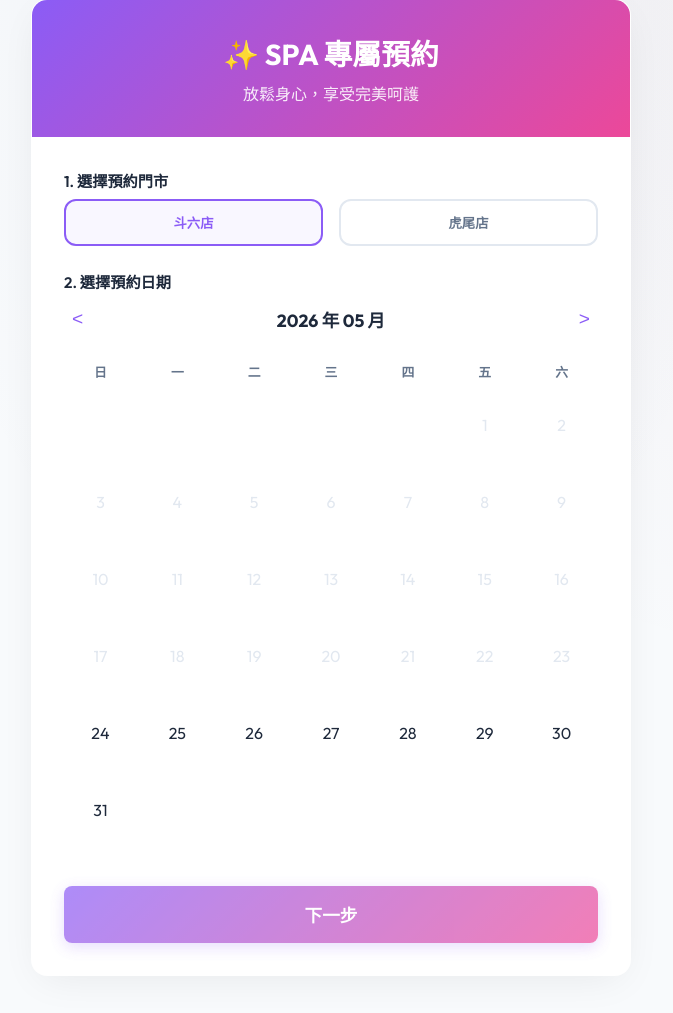
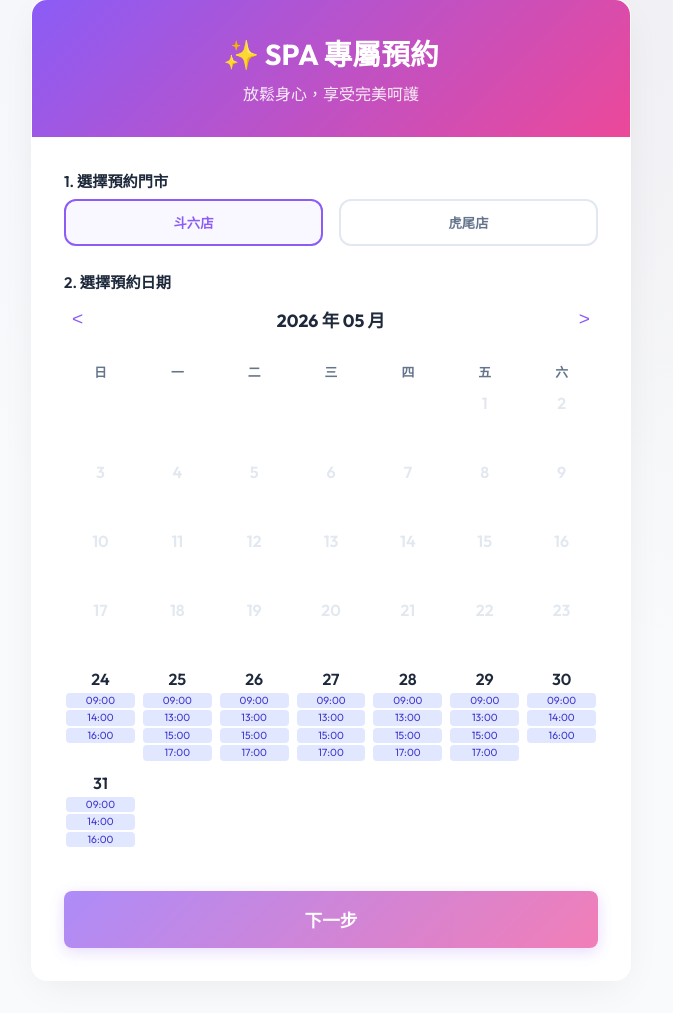
Before and after one commit to sisisleeping-web/beauty-vip-webapp, a Flask app: page /spa/booking in a window 1280 px wide. Shown: the part 33-1046 px from the top of the page, without its empty margins (309-982 px from the left). Before the commit the page ends 980 px from the top, so only its background shows below. Run offline with Flask 3, Linux system fonts and the light colour scheme; data comes from the database, SQL or seed files in the repository; data that the repository does not hold is empty.

Commit message:
Display available slots directly on calendar dates (Option A)

```diff
--- a/templates/spa_booking.html
+++ b/templates/spa_booking.html
@@ -112,11 +112,13 @@
       padding: 0.5rem 0;
     }
     .calendar-day {
-      aspect-ratio: 1;
+      min-height: 65px;
       display: flex;
+      flex-direction: column;
       align-items: center;
-      justify-content: center;
-      border-radius: 50%;
+      justify-content: flex-start;
+      border-radius: 8px;
+      padding: 4px 2px;
       cursor: pointer;
       font-weight: 500;
       transition: all 0.2s;
@@ -124,6 +126,7 @@
     .calendar-day:not(.disabled):hover { background: var(--bg); }
     .calendar-day.disabled { color: var(--border); cursor: not-allowed; }
     .calendar-day.active { background: var(--primary); color: white; box-shadow: 0 4px 10px rgba(139,92,246,0.3); }
+    .calendar-day.active .slot-pill { background: rgba(255,255,255,0.2) !important; color: white !important; }
     .calendar-day.today { border: 1px solid var(--primary); }
 
     .time-slots {
@@ -448,7 +451,12 @@
     for(let d=1; d<=lastDay.getDate(); d++){
       const el = document.createElement('div');
       el.className = 'calendar-day';
-      el.textContent = d;
+
+      const dateNum = document.createElement('div');
+      dateNum.textContent = d;
+      dateNum.style.marginBottom = '4px';
+      dateNum.style.fontWeight = '600';
+      el.appendChild(dateNum);
 
       const dateObj = new Date(yyyy, mm, d);
       const dateStr = `${yyyy}-${String(mm+1).padStart(2,'0')}-${String(d).padStart(2,'0')}`;
@@ -457,18 +465,43 @@
         el.classList.add('disabled');
       } else {
         const slots = getBaseSlots(dateObj);
-        let hasAny = false;
+        let availableSlots = [];
+
         slots.forEach(time => {
           let booked = 0;
           if(availability[dateStr] && availability[dateStr][time]) booked = availability[dateStr][time];
           let cap = 2;
           if(capacities[dateStr] && capacities[dateStr][time] !== undefined) cap = capacities[dateStr][time];
-          if(booked < cap) hasAny = true;
+          if(booked < cap) {
+            availableSlots.push(time);
+          }
         });
 
-        if(!hasAny || slots.length === 0) {
+        if(availableSlots.length === 0) {
           el.classList.add('disabled');
         } else {
+          // Render available slots pills
+          const slotsContainer = document.createElement('div');
+          slotsContainer.style.display = 'flex';
+          slotsContainer.style.flexDirection = 'column';
+          slotsContainer.style.gap = '2px';
+          slotsContainer.style.width = '100%';
+
+          availableSlots.forEach(time => {
+             const pill = document.createElement('div');
+             pill.className = 'slot-pill';
+             pill.textContent = time;
+             pill.style.fontSize = '0.65rem';
+             pill.style.background = '#e0e7ff';
+             pill.style.color = '#4338ca';
+             pill.style.borderRadius = '4px';
+             pill.style.textAlign = 'center';
+             pill.style.padding = '2px 0';
+             pill.style.lineHeight = '1.1';
+             slotsContainer.appendChild(pill);
+          });
+          el.appendChild(slotsContainer);
+
           el.addEventListener('click', () => {
             document.querySelectorAll('.calendar-day').forEach(d => d.classList.remove('active'));
             el.classList.add('active');
```
